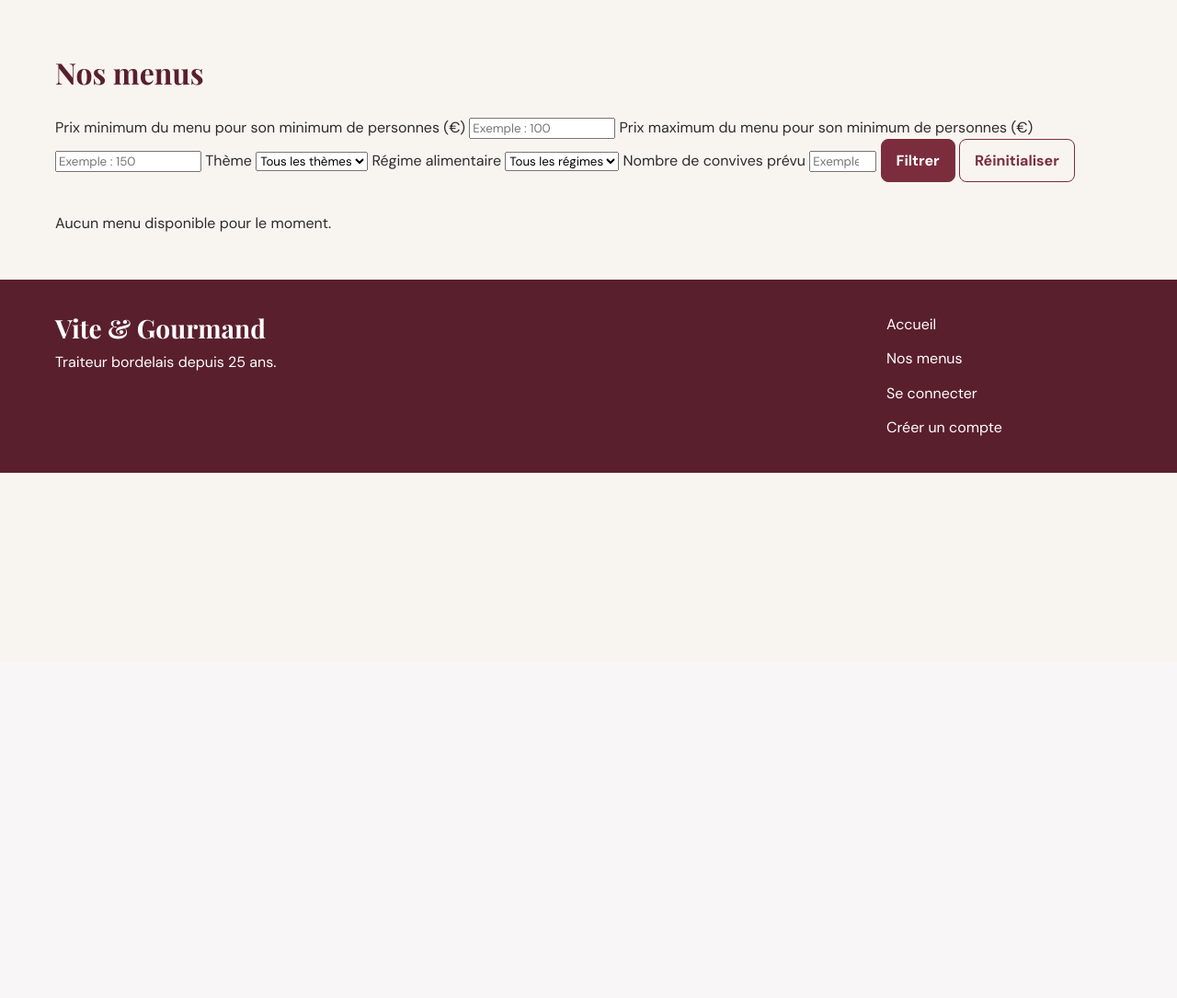
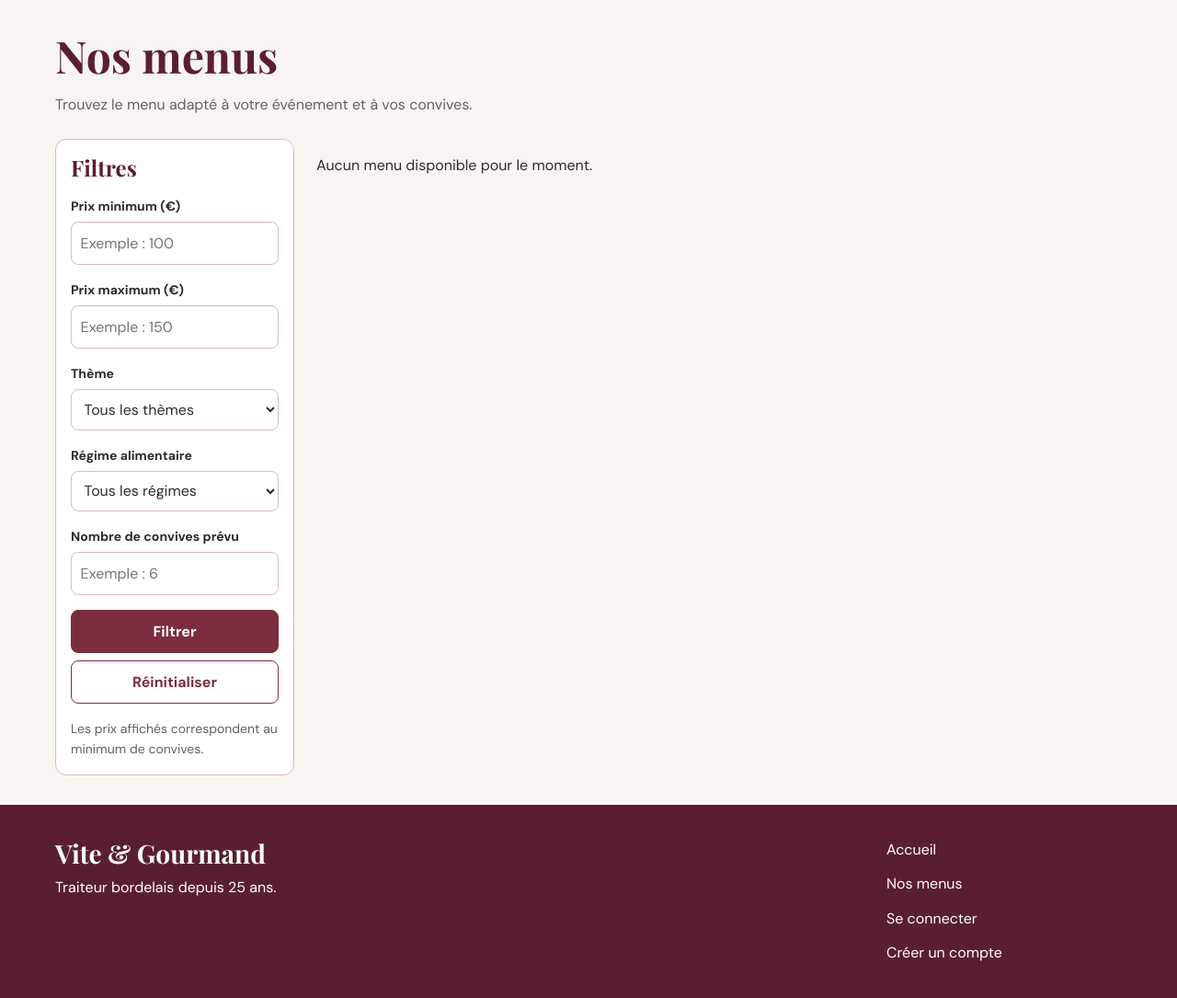
Before and after one commit to Jessy-B11/ecf-vite-et-gourmand, a Symfony app: template templates/menu/index.html.twig in a window 1280 px wide. Shown: the part 81-1166 px from the top of the page at 92% size. Before the commit the page ends 595 px from the top, so only its background shows below. Run offline with Twig, Linux system fonts and the light colour scheme; the template is opened without the code that fills it, so the values that code supplies are empty; some libraries are stand-ins or nearby versions.

Commit message:
Stylisation des filtres menus

```diff
--- a/public/css/style.css
+++ b/public/css/style.css
@@ -73,6 +73,100 @@ h6 {
 
 .menu-card h2 {
     margin-top: 0;
+}
+
+.catalogue > h1 {
+    margin: 0 0 0.75rem;
+    font-size: clamp(2rem, 4vw, 3rem);
+    line-height: 1.2;
+}
+
+.catalogue-introduction {
+    margin: 0 0 1.5rem;
+    color: #62615b;
+}
+
+.catalogue-layout {
+    display: grid;
+    grid-template-columns: 260px minmax(0, 1fr);
+    align-items: start;
+    gap: 24px;
+}
+
+.catalogue-filters {
+    padding: 16px;
+    border: 1px solid #ddb9bf;
+    border-radius: 12px;
+    background-color: var(--blanc);
+}
+
+.catalogue-filters h2 {
+    margin: 0 0 1rem;
+    font-size: 1.5rem;
+    line-height: 1.2;
+}
+
+.catalogue-filters form {
+    display: grid;
+    gap: 16px;
+}
+
+.catalogue-field {
+    display: grid;
+    gap: 6px;
+}
+
+.catalogue-field label {
+    font-weight: 700;
+    font-size: 0.875rem;
+}
+
+.catalogue-field input,
+.catalogue-field select {
+    width: 100%;
+    min-width: 0;
+    min-height: 44px;
+    padding: 0.6rem;
+    border: 1px solid #ddb9bf;
+    border-radius: 8px;
+    background-color: var(--blanc);
+    color: var(--texte);
+    font: inherit;
+}
+
+.catalogue-field input:focus-visible,
+.catalogue-field select:focus-visible {
+    outline: 2px solid var(--bordeaux);
+    outline-offset: 3px;
+}
+
+.catalogue-filter-actions {
+    display: grid;
+    gap: 8px;
+}
+
+.catalogue-note {
+    margin: 0;
+    color: #62615b;
+    font-size: 0.875rem;
+}
+
+.catalogue-results {
+    min-width: 0;
+}
+
+.catalogue-results #filter-status {
+    margin: 0;
+}
+
+.catalogue-results #filter-status:not(:empty) {
+    margin-bottom: 1rem;
+}
+
+@media (max-width: 800px) {
+    .catalogue-layout {
+        grid-template-columns: minmax(0, 1fr);
+    }
 }
 
 .site-header {
--- a/templates/menu/index.html.twig
+++ b/templates/menu/index.html.twig
@@ -3,13 +3,16 @@
 {% block title %}Nos menus — Vite & Gourmand{% endblock %}
 
 {% block body %}
-    <main class="container">
+    <main class="container catalogue">
         <h1>Nos menus</h1>
-        <form id="menu-filters" method="get" action="{{ path('app_menu') }}">
-            <form method="get" action="{{ path('app_menu') }}">
-                <label for="prix-min">
-                    Prix minimum du menu pour son minimum de personnes (€)
-                </label>
+        <p class="catalogue-introduction">Trouvez le menu adapté à votre événement et à vos convives.</p>
+
+        <div class="catalogue-layout">
+            <aside class="catalogue-filters" aria-labelledby="filtres-titre">
+                <h2 id="filtres-titre">Filtres</h2>
+                <form id="menu-filters" method="get" action="{{ path('app_menu') }}" aria-describedby="menu-prix-info">
+                    <div class="catalogue-field">
+                        <label for="prix-min">Prix minimum (€)</label>
 
                         <input
                             type="number"
@@ -20,9 +23,10 @@
                             placeholder="Exemple : 100"
                             value="{{ prix_min }}"
                         >
-                <label for="prix-max">
-                    Prix maximum du menu pour son minimum de personnes (€)
-                </label>
+                    </div>
+
+                    <div class="catalogue-field">
+                        <label for="prix-max">Prix maximum (€)</label>
 
                         <input
                             type="number"
@@ -33,6 +37,9 @@
                             placeholder="Exemple : 150"
                             value="{{ prix_max }}"
                         >
+                    </div>
+
+                    <div class="catalogue-field">
                         <label for="theme">Thème</label>
 
                         <select id="theme" name="theme">
@@ -47,6 +54,9 @@
                                 </option>
                             {% endfor %}
                         </select>
+                    </div>
+
+                    <div class="catalogue-field">
                         <label for="regime">Régime alimentaire</label>
 
                         <select id="regime" name="regime">
@@ -61,6 +71,9 @@
                                 </option>
                             {% endfor %}
                         </select>
+                    </div>
+
+                    <div class="catalogue-field">
                         <label for="nombre-personnes">Nombre de convives prévu</label>
 
                         <input
@@ -73,21 +86,27 @@
                             placeholder="Exemple : 6"
                             value="{{ nombre_personnes }}"
                         >
+                    </div>
+
+                    <div class="catalogue-filter-actions">
                         <button class="vg-btn" type="submit">Filtrer</button>
                         <a class="vg-btn vg-btn--secondaire" id="reset-filters" href="{{ path('app_menu') }}">
                             Réinitialiser
                         </a>
+                    </div>
+
+                    <p class="catalogue-note" id="menu-prix-info">Les prix affichés correspondent au minimum de convives.</p>
                 </form>
+            </aside>
+
+            <section class="catalogue-results" aria-label="Résultats du catalogue">
                 <p id="filter-status" role="status" aria-live="polite"></p>
-
                 <div id="menu-results">
                     {% if erreur_filtres %}
                         <p class="form-error" role="alert">
                             {{ erreur_filtres }}
                         </p>
                     {% endif %}
-
-                <div class="menus-grid">
 
                     <div class="menus-grid">
                         {% for menu in menus %}
@@ -132,9 +151,12 @@
                             {% endif %}
                         {% endfor %}
                     </div>
-
+                </div>
+            </section>
+        </div>
     </main>
 {% endblock %}
+
 {% block javascripts %}
     {{ parent() }}
     <script src="/js/menu-filters.js" defer></script>
```
Lines whose indentation alone changed are shown as unchanged.
